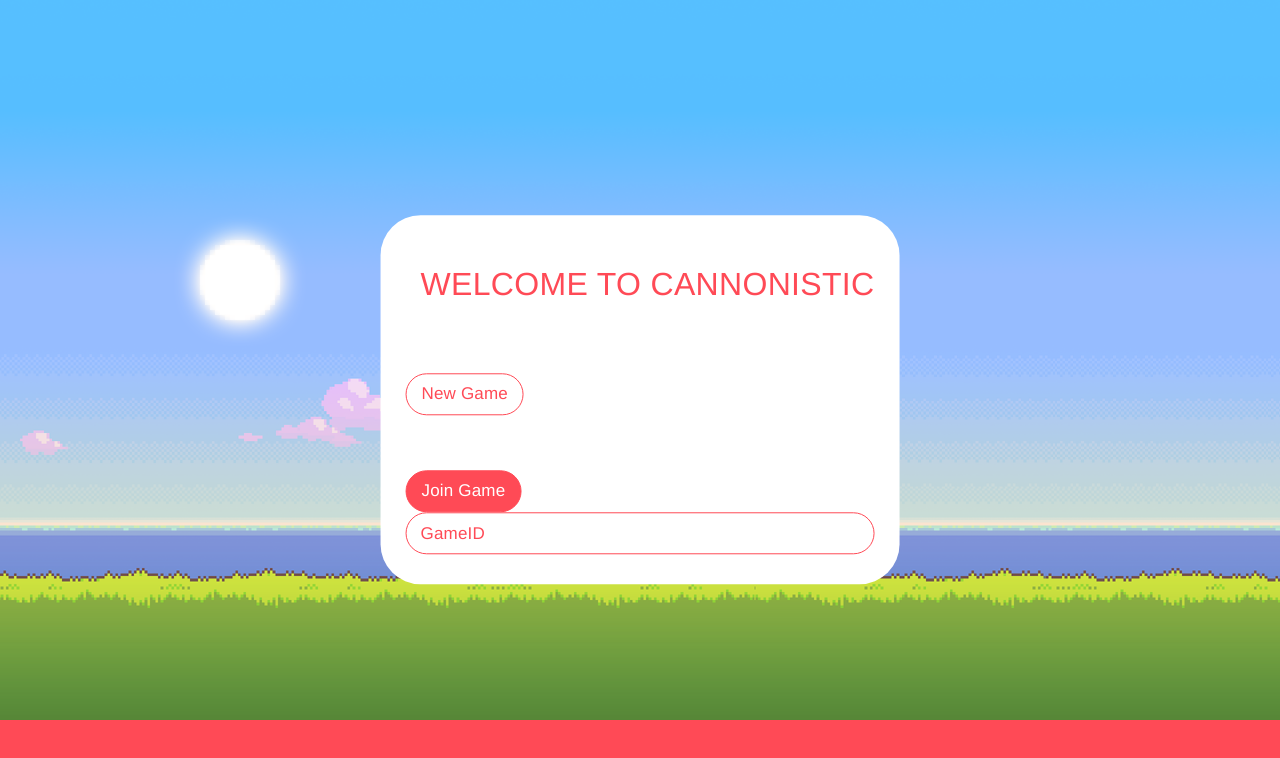
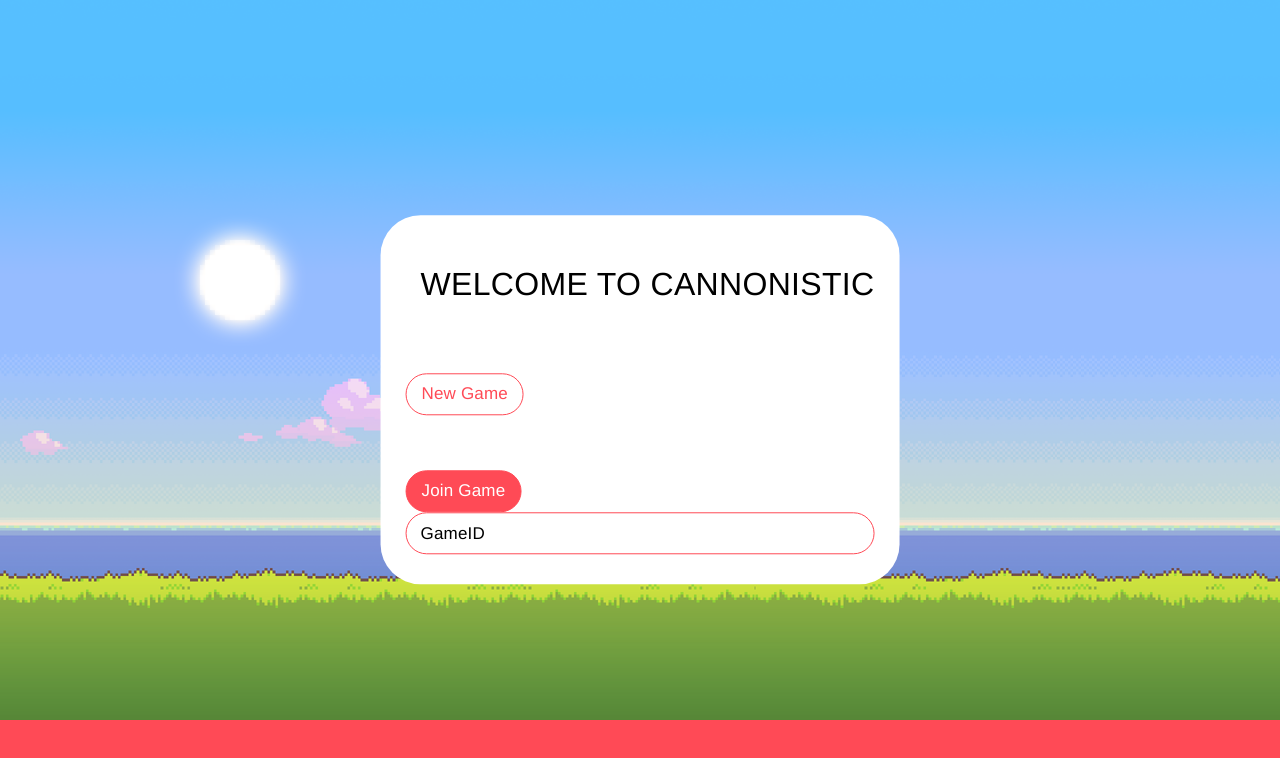
Before and after one commit to MajorTwip/Cannonistic, a website: page static/index.html in a window 1280 px wide. Both pictures are taken after a click on the button "Join Game". Drawn offline with Linux system fonts and the light colour scheme.

Commit message:
Schatz het gseit Rot gsehng scheize us...

```diff
--- a/static/css/mainpage.css
+++ b/static/css/mainpage.css
@@ -94,7 +94,7 @@ form {
   transform: translate(-50%, 0);
 }
 form h1 {
-  color: #ff4a56;
+  color: #000;
   font-weight: 100;
   letter-spacing: 0.01em;
   margin-left: 15px;
@@ -103,7 +103,7 @@ form h1 {
 }
 
 form h3 {
-  color: #ff4a56;
+  color: #000;
   font-weight: 50;
   letter-spacing: 0.01em;
   margin-left: 15px;
@@ -143,7 +143,7 @@ form .question:last-of-type {
 }
 form .question label {
   transform-origin: left center;
-  color: #ff4a56;
+  color: #000;
   font-weight: 100;
   letter-spacing: 0.01em;
   font-size: 17px;
@@ -166,7 +166,7 @@ form .question input[type="text"] {
   box-sizing: border-box;
   padding: 10px 15px;
   border-radius: 60px;
-  color: #ff4a56;
+  color: #000;
   font-weight: 100;
   letter-spacing: 0.01em;
   position: relative;
```
